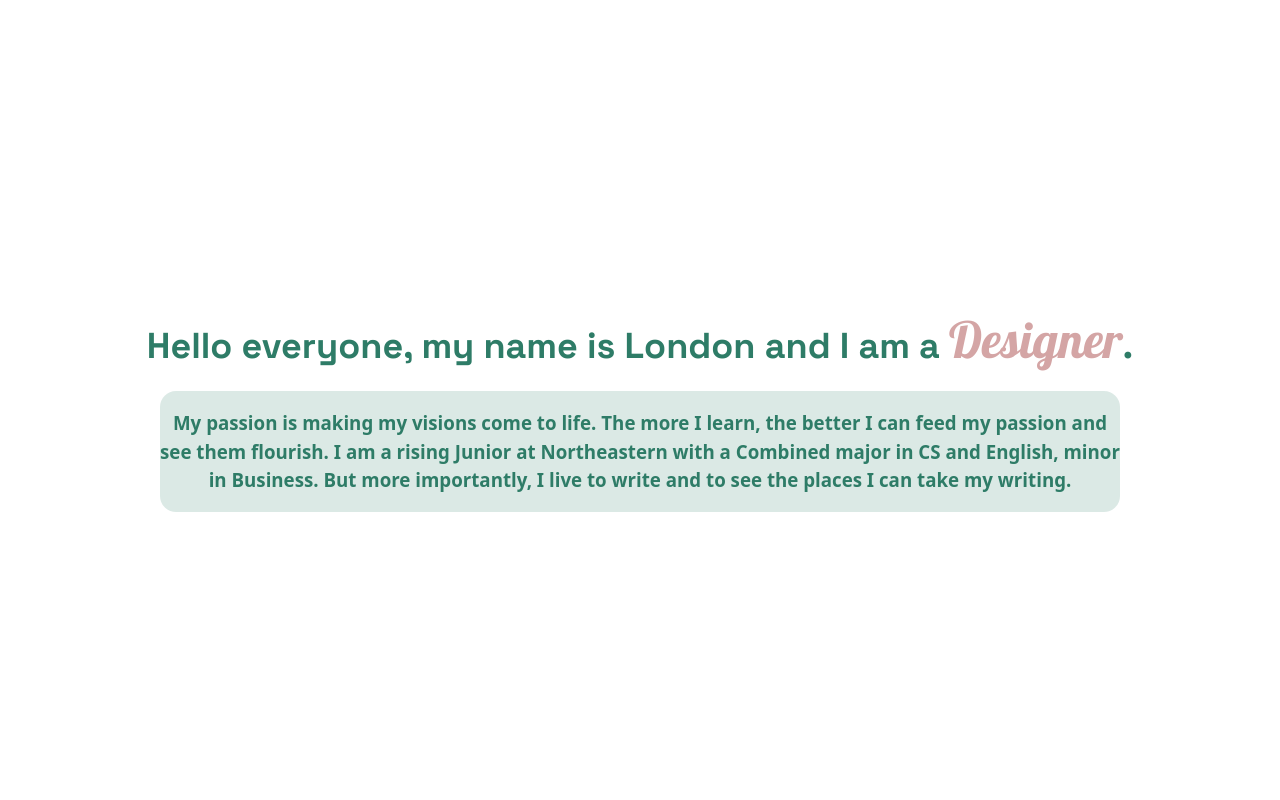
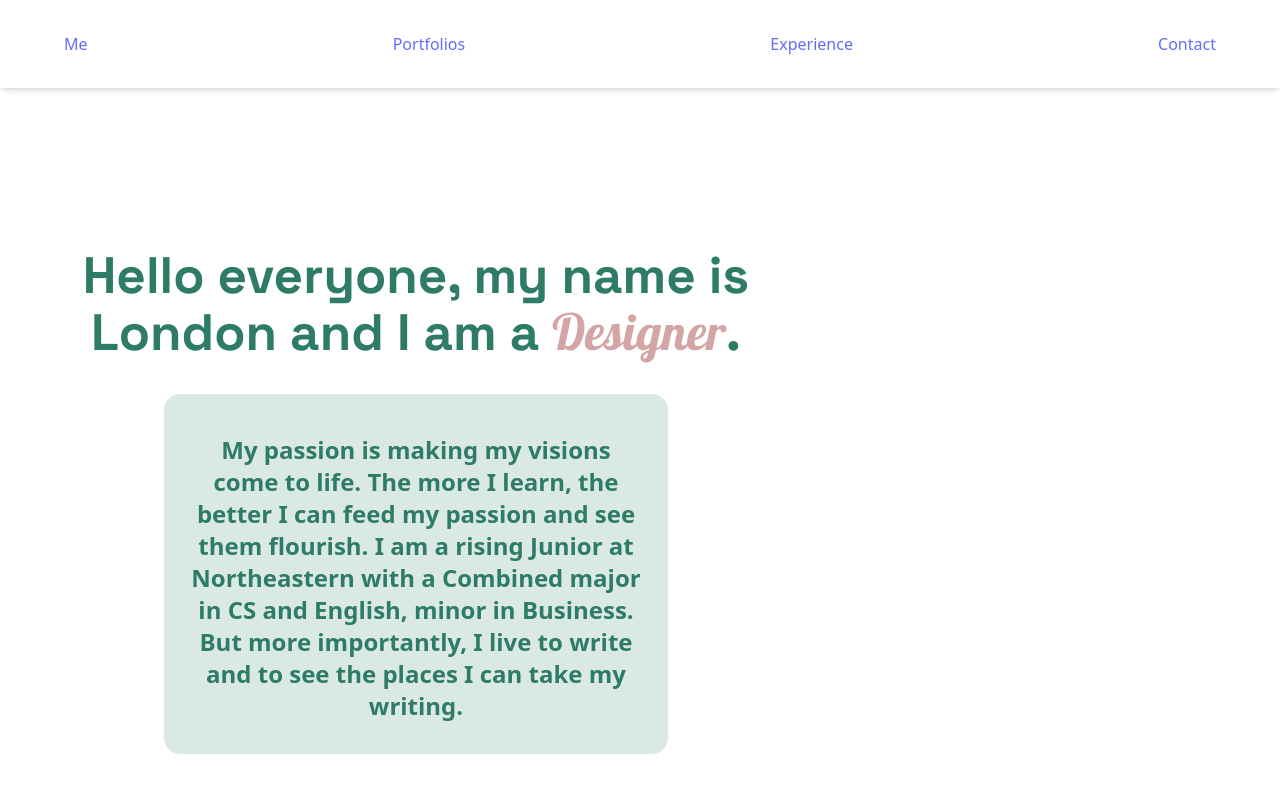
Before and after one commit to londonjones4189/My-personal-website, a React (Vite) app in the folder my-app/: page / in a window 1280 px wide. Shown: the top 800 px of the page. Built offline with nearby package versions, Linux system fonts and the light colour scheme.

Commit message:
Contact page
Added contact page

```diff
--- a/my-app/src/App.jsx
+++ b/my-app/src/App.jsx
@@ -1,48 +1,20 @@
-
 import React from 'react';
+import Header from './Header';
 import AboutMe from './AboutMe';
+import Ttl from './Ttl';
 
 function App() {
   return (
-    <div className="min-h-screen flex items-center justify-center p-8 bg-white text-black">
-      <AboutMe />
+    <div className="min-h-screen bg-white text-black flex flex-col">
+      <Header />
+      <main className="flex-1 px-8 mt-56">
+        <AboutMe />
+        <div className="mt-12">
+          <Ttl />
+        </div>
+      </main>
     </div>
   );
 }
 
 export default App;
-
-/*
-import { Routes, Route } from "react-router-dom";
-import SideBar from "./SideBar";
-import Developer from "./Developer";
-import Writer from "./Writer";
-import Designer from "./Designer";
-import Ttl from "./Ttl";
-
-function App() {
-  return (
-    <div className="flex min-h-screen">
-      <SideBar className="w-64" />
-      <div className="flex flex-col flex-1 p-4">
-        <Routes>
-          <Route path="/" element={
-            <>
-              <AboutMe />
-              <Versions />
-              <ResumeFilter />
-
-              <Ttl />
-            </>
-          } />
-          <Route path="/Developer" element={<Developer />} />
-          <Route path="/Writer" element={<Writer />} />
-          <Route path="/Designer" element={<Designer />} />
-        </Routes>
-      </div>
-    </div>
-  );
-}
-
-export default App;
-*/
--- /dev/null
+++ b/my-app/src/Contact.jsx
@@ -0,0 +1,6 @@
+
+function Contact() {
+    return PageTemplate("Hello this is my software portfolio", cardsData);
+  }
+
+export default Contact;
--- a/my-app/src/Designer.jsx
+++ /dev/null
@@ -1,10 +0,0 @@
-//import PageTemplates from "./PageTemplates";
-
-
-//
-function Designer(){
-    console.log("Designer page loaded");
-    return(<h1>This page is not null, deisgner</h1>)
-
-}
-export default Designer;
--- a/my-app/src/Developer.jsx
+++ /dev/null
@@ -1,16 +0,0 @@
-import PageTemplate from "./PageTemplate";t
-
-function Developer() {
-  console.log("Developer page loaded");
-
-  const cardsData = [
-    {
-      header: "Project 1",
-      description: "This is a description of project 1"
-    }
-  ];
-
-  return PageTemplate("Hello this is my software portfolio", cardsData);
-}
-
-export default Developer;
--- a/my-app/src/Header.jsx
+++ b/my-app/src/Header.jsx
@@ -1,25 +1,26 @@
+import { Link } from 'react-router-dom';
 
-import { Link } from "react-router-dom";
-
-//Creates sidebar component with links to other pages
-function SideBar() {
+function Header() {
   return (
-    <div className="w-64 bg-gray-800 text-white p-4">
-      <ul className="list-none">
-        <li className="mb-2">
-          <Link to="/Developer" className="block py-2 px-4 hover:bg-gray-700 rounded">Me</Link>
-        </li>
-        <li className="mb-2">
-          <Link to="/Writer" className="block py-2 px-4 hover:bg-gray-700 rounded">Portfolios</Link>
-        </li>
-        <li className="mb-2">
-          <Link to="/Designer" className="block py-2 px-4 hover:bg-gray-700 rounded">Experience</Link>
-        </li>
-        <li className="mb-2">
-          <Link to="/Designer" className="block py-2 px-4 hover:bg-gray-700 rounded">Contact</Link>
-        </li>
-      </ul>
+    <div className="fixed top-0 left-0 right-0 z-50 w-full text-white px-6 py-8 shadow-md">
+      <nav>
+        <ul className="flex justify-between list-none w-full max-w-6xl mx-auto">
+          <li>
+            <Link to="/AboutMe" className="hover:text-[#2E7C67]">Me</Link>
+          </li>
+          <li>
+            <Link to="/Portfolios" className="hover:text-[#2E7C67]">Portfolios</Link>
+          </li>
+          <li>
+            <Link to="/ResumeFilter" className="hover:text-[#2E7C67]">Experience</Link>
+          </li>
+          <li>
+            <Link to="/Contact" className="hover:text-[#2E7C67]">Contact</Link>
+          </li>
+        </ul>
+      </nav>
     </div>
   );
 }
-export default SideBar;
+
+export default Header;
--- /dev/null
+++ b/my-app/src/Portfolios.jsx
@@ -0,0 +1,22 @@
+
+import PageTemplate from "./PageTemplate";
+
+function Portfolios() {
+  console.log("Developer page loaded");
+  const cardsData = [
+    {
+      header: "Project 1",
+      description: "This is a description of project 1"
+    }
+  ];
+
+  // Test with simple content first
+  return (
+    <div className="bg-yellow-200 p-4 border-2 border-green-500">
+      <h2>Portfolios Section</h2>
+      <p>This is a test</p>
+    </div>
+  );
+}
+
+export default Portfolios;
--- a/my-app/src/Writer.jsx
+++ /dev/null
@@ -1,7 +0,0 @@
-//import PageTemplates from "./PageTemplates";
-
-function Writer(){
-    console.log("Writer page loaded");
-    return(<h1>This page is not null, writer</h1>)
-}
-export default Writer;
--- a/my-app/src/index.css
+++ b/my-app/src/index.css
@@ -1,8 +1,6 @@
 
 
-@tailwind base;
-@tailwind components;
-@tailwind utilities;
+@import "tailwindcss";
 
 
 :root {
```
